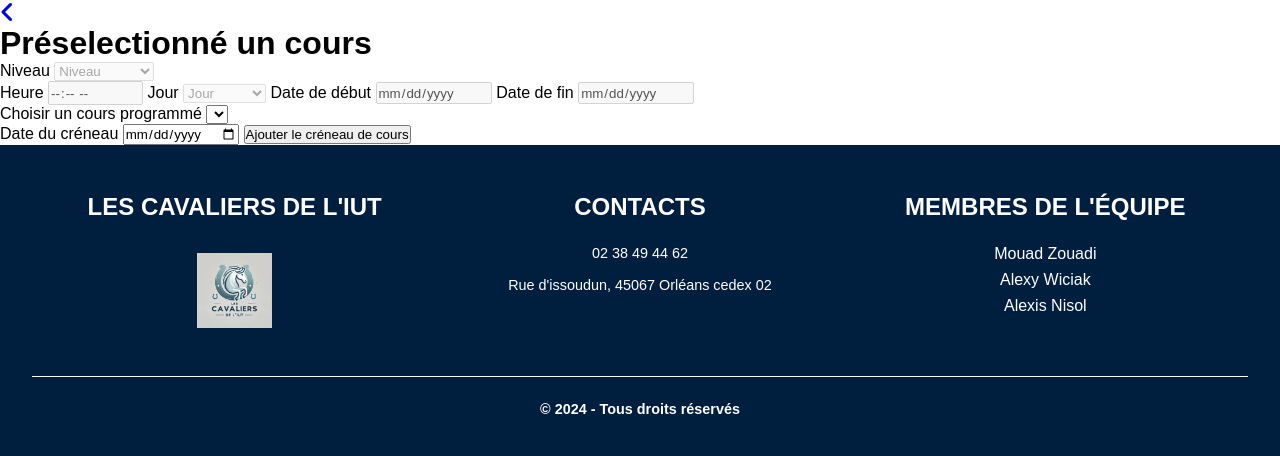
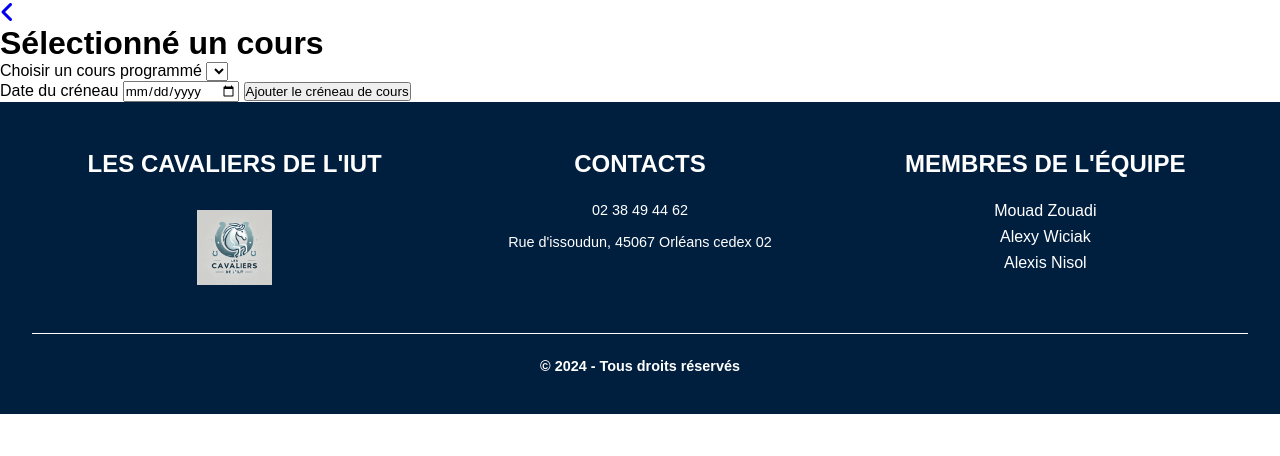
Before and after one commit to alexisnisol/SAE3.02-BDWeb, a PHP site: template src/templates/admin/creation_cours_r.php in a window 1280 px wide. Shown: the part 76-532 px from the top of the page. Run offline with PHP 8.4, Linux system fonts and the light colour scheme; the template is opened without the code that fills it: most values are stand-ins (such as "Sample title", 1, 10 or a date in 2020); lists and menus that the app fills with data are empty; some libraries are stand-ins or nearby versions.

Commit message:
Correction page cours réalisé

```diff
--- a/src/templates/admin/creation_cours_r.php
+++ b/src/templates/admin/creation_cours_r.php
@@ -10,9 +10,9 @@ if($_SERVER['REQUEST_METHOD'] === 'POST'){
 <div class="page">
     <div class="form-container">
         <a href="index.php?action=dashboard"><i class='fas fa-angle-left' style='font-size:24px'></i></a>
-        <h1>Préselectionné un cours</h1>
+        <h1>Sélectionné un cours</h1>
         <form action="#" method="POST">
-
+<!--
             <div class="input-container">
                 <label for="niveau">Niveau</label>
                 <select id="niveau" name="niveau" required disabled>
@@ -42,7 +42,7 @@ if($_SERVER['REQUEST_METHOD'] === 'POST'){
             <input type="date" id="ddd" name="ddd" required disabled>
 
             <label for="ddf">Date de fin</label>
-            <input type="date" id="ddf" name="ddf" required disabled>
+            <input type="date" id="ddf" name="ddf" required disabled> -->
 
             <div class="input-container">
                 <label for="cours">Choisir un cours programmé</label>
@@ -50,7 +50,7 @@ if($_SERVER['REQUEST_METHOD'] === 'POST'){
                     <?php
                     $allCourses = App::getApp()->getDB()->getAllProgrammedCourses();
                     foreach ($allCourses as $course) {
-                        echo '<option value="' . $course['id_cp'] . '">' . $course['nom_cours'] . ' - ' . $course['Ddd'] . ' au ' . $course['Ddf'] . '</option>';
+                        echo '<option value="' . $course['id_cp'] . '">' . $course['nom_cours'] . ' - ' . $course['Ddd'] . ' au ' . $course['Ddf'] . ' - Le ' . $course['jour'] . ' - Niveau ' . $course['niveau'] . ' - Durée : '. $course['heure']+0 . 'h à ' .  $course['heure'] + $course['duree'] . 'h' . '</option>';
                     }
                     ?>
                 </select>
```
